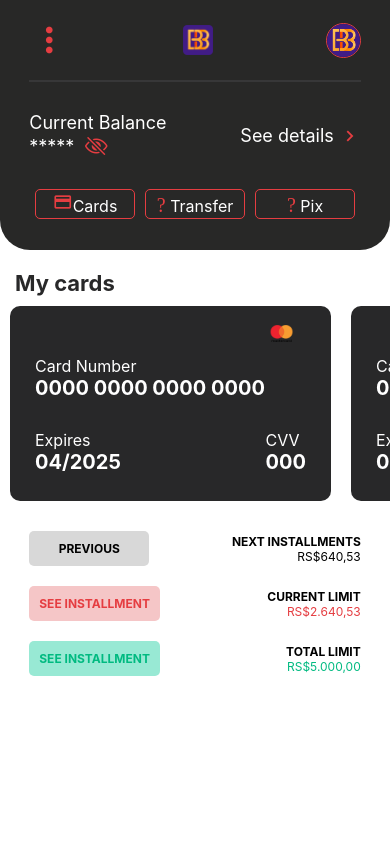
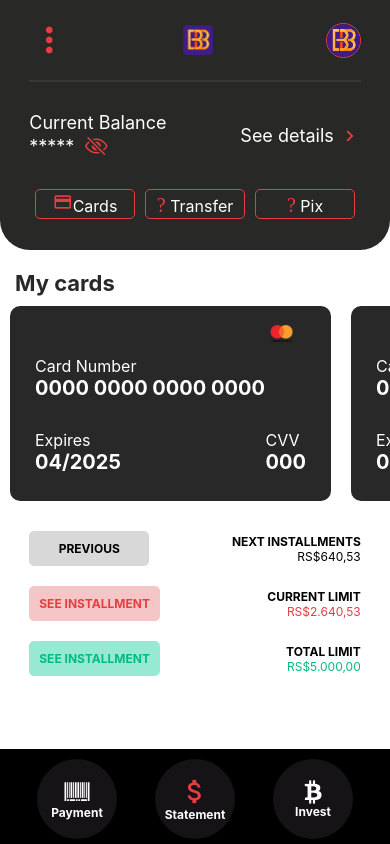
Before and after one commit to LuisHBeck/fastbank-native, a React Native app: screen /Home in a window 390 px wide. Built offline with nearby package versions, Linux system fonts and the light colour scheme.

Commit message:
feat: footer

```diff
--- /dev/null
+++ b/src/components/Home/Footer/index.jsx
@@ -0,0 +1,27 @@
+import { View, Text } from "react-native"
+import React from 'react'
+import { Container, ButtonContainer, Button, ButtonText } from "./styled";
+
+import { AntDesign, MaterialIcons, FontAwesome } from "@expo/vector-icons";
+
+const Footer = ( ) => {
+  return (
+    <Container source={require("../../../../assets/footer-bg.png")}>
+      <ButtonContainer>
+        <Button>
+          <AntDesign name="barcode" size={25} color={"#ffffff"}/>
+          <ButtonText>Payment</ButtonText>
+        </Button>
+        <Button>
+          <MaterialIcons name="attach-money" size={31} color={"#e53d41"}/>
+          <ButtonText>Statement</ButtonText>
+        </Button>
+        <Button>
+          <FontAwesome name="bitcoin" size={25} color={"#ffffff"}/>
+          <ButtonText>Invest</ButtonText>
+        </Button>
+      </ButtonContainer>
+    </Container>
+  )
+}
+export default Footer;
--- /dev/null
+++ b/src/components/Home/Footer/styled.js
@@ -0,0 +1,33 @@
+import styled from "styled-components/native";
+
+export const Container = styled.View`
+  background: #000000;
+  width: 100%;
+  min-height: 95px;
+  vertical-align: center;
+  align-items: center;
+  justify-content: flex-end;
+  z-index: -1;
+`;
+
+export const ButtonContainer = styled.View`
+  flex-direction: row;
+  margin-bottom: 5px;
+`;
+
+export const Button = styled.TouchableOpacity`
+  width: 80px;
+  height: 80px;
+  border-radius: 45px;
+  padding: 10px;
+  background-color: #161317;
+  justify-content: center;
+  align-items: center;
+  margin: 0 19px;
+`;
+
+export const ButtonText = styled.Text`
+  font-size: 12px;
+  color: white;
+  font-weight: bold;
+`;
--- a/src/screens/Home/index.jsx
+++ b/src/screens/Home/index.jsx
@@ -1,4 +1,3 @@
-import { View, Text } from "react-native";
 import React, { useState } from "react";
 import { Container, MainInfoContainer } from "./styled";
 import Header from "../../components/Home/Header";
@@ -7,12 +6,14 @@ import SelectFeatures from "../../components/Home/SelectFeatures";
 import CardsList from "../../components/Home/Features/Card/";
 import Pix from "../../components/Home/Features/Pix";
 import Transfer from "../../components/Home/Features/Transfer";
+import Footer from "../../components/Home/Footer";
 
 const Home = () => {
 	const [currentFeature, setCurrentFeature] = useState("Cards");
 
 	return (
-		<Container contentContainerStyle={{ paddingBottom: 40 }}>
+    <>
+		<Container>
 			<MainInfoContainer>
 				<Header />
 
@@ -20,6 +21,7 @@ const Home = () => {
 
 				<SelectFeatures setFeature={setCurrentFeature} />
 			</MainInfoContainer>
+
 			{currentFeature === "Cards" ? (
         <CardsList />
 			) : currentFeature === "Transfer" ? (
@@ -27,7 +29,10 @@ const Home = () => {
 			) : (
         <Pix />
 			)}
+
 		</Container>
+    <Footer />
+    </>
 	);
 };
 
```
Also changed, not shown: 1 other file (tests, documents, lock files or other folders).
